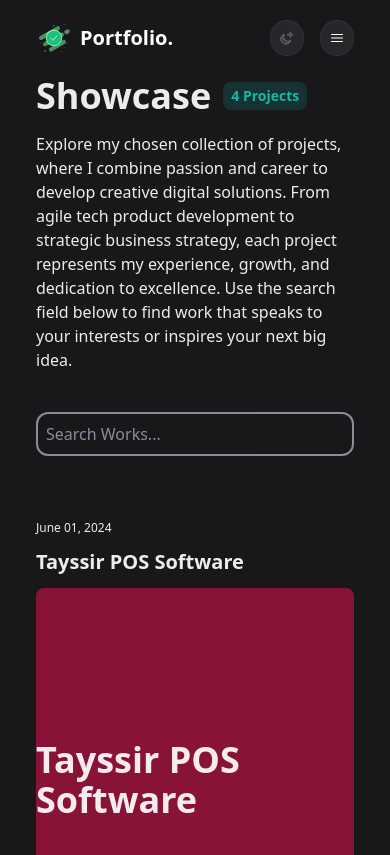
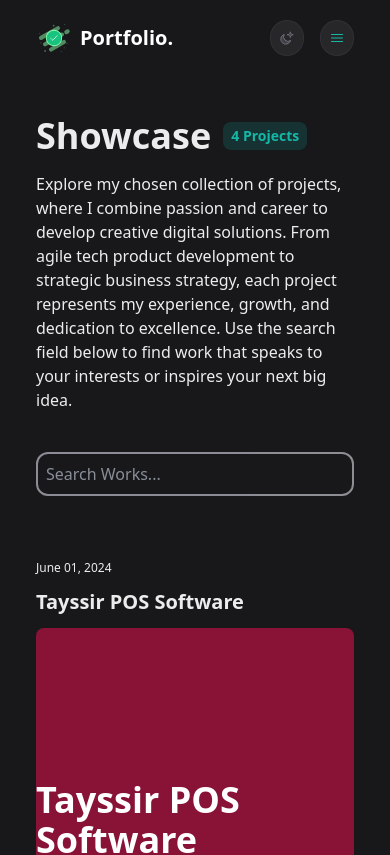
Before and after one commit to ZakariaBrahimi/Portfolio, a React (Vite) app in the folder frontend/: page /projects in a window 390 px wide. Shown: the top 855 px of the page. Built offline with nearby package versions, Linux system fonts and the light colour scheme; what tailwindcss-animated would draw is missing.

Commit message:
Upadting Light mode colors

```diff
--- a/frontend/src/App.jsx
+++ b/frontend/src/App.jsx
@@ -11,7 +11,7 @@ import { Routes, Route, Outlet } from "react-router-dom";
 function App() {
 
   return (
-    <div className="dark:bg-primary bg-[#F5F5F5] b-[#f0f0f0] b-[#f2f3f4] dark:text-white min-h-screen  ">
+    <div className="dark:bg-primary bg-[#FFFFFF] b-[#f0f0f0] b-[#f2f3f4] dark:text-white min-h-screen  ">
       <div className=" container w-full px-9 sm:w-11/12 md:w-10/12 lg:w-8/12 mx-auto">
           <Header />
           <Outlet/>
--- a/frontend/src/components/1-Header.jsx
+++ b/frontend/src/components/1-Header.jsx
@@ -86,7 +86,7 @@ const Header = () => {
       </nav>
       <Link
         to={"/"}
-        className=" sm:hidden text-white  flex items-center mr-8 gap-2 text-darkGree cursor-pointer text-xl font-extrabol font-black"
+        className=" sm:hidden dark:text-white  flex items-center mr-8 gap-2 text-darkGree cursor-pointer text-xl font-extrabol font-black"
       >
         <Lottie
           className="w-9 h-9   bg-green-30"
@@ -128,8 +128,8 @@ const Header = () => {
             fill="none"
             viewBox="0 0 24 24"
             strokeWidth={1.5}
-            stroke="white"
-            className="w-4 h-4"
+            stroke="#14b8a6"
+            className="w-4 h-4 text-red"
           >
             <path
               strokeLinecap="round"
--- a/frontend/src/components/3-Main.jsx
+++ b/frontend/src/components/3-Main.jsx
@@ -66,9 +66,9 @@ const Main = () => {
       {/* <div  className="" aria-label="Work experience" > */}
       <ol id="experience" className=" pt-12">
         {works.map((work) => (
-          <li key={work.role} className="mb-12">
-            <div className="group relative grid pb-1 transition-all sm:grid-cols-8 sm:gap-8 md:gap-4 lg:hover:!opacity-100 lg:group-hover/list:opacity-50">
-              <div className="absolute -inset-x-4 -inset-y-4 z-0 hidden rounded-md transition motion-reduce:transition-none lg:-inset-x-6 lg:block lg:group-hover:bg-slate-800/50 lg:group-hover:shadow-[inset_0_1px_0_0_rgba(148,163,184,0.1)] lg:group-hover:drop-shadow-lg"></div>
+          <li key={work.role} className="mb-12 ">
+            <div className="group  relative grid pb-1 transition-all sm:grid-cols-8 sm:gap-8 md:gap-4 lg:hover:!opacity-100 lg:group-hover/list:opacity-50">
+              <div className="absolute -inset-x-4 -inset-y-4 z-0 hidden rounded-md transition motion-reduce:transition-none lg:-inset-x-6 lg:block dark:lg:group-hover:bg-slate-800/50 lg:group-hover:bg-[#0000000a] lg:group-hover:shadow-[inset_0_1px_0_0_rgba(148,163,184,0.1)] lg:group-hover:drop-shadow-lg"></div>
               <header
                 className="z-10 mb-2 mt-1 text-xs font-semibold uppercase tracking-wide text-slate-500 sm:col-span-2"
                 aria-label={work.period}
@@ -76,10 +76,10 @@ const Main = () => {
                 {work?.period}
               </header>
               <div className="z-10 sm:col-span-6">
-                <h3 className="font-medium leading-snug text-slate-200">
+                <h3 className="font-medium leading-snug text-slate-20">
                   <div>
                     <a
-                      className="inline-flex items-baseline font-medium leading-tight text-slate-200 hover:text-teal-300 focus-visible:text-teal-300  group/link text-base"
+                      className="inline-flex items-baseline font-medium leading-tight dark:text-slate-200 hover:text-teal-300 focus-visible:text-teal-300  group/link text-base"
                       href={work.link}
                       target="_blank"
                       rel="noreferrer noopener"
@@ -117,7 +117,7 @@ const Main = () => {
                 >
                   {work?.tags?.map((tag, index) => (
                     <li key={index} className="mr-1.5 mt-2">
-                      <div className="flex items-center rounded-full bg-teal-400/10 px-3 py-1 text-xs font-medium leading-5 text-teal-300 ">
+                      <div className="flex items-center rounded-full dark:bg-teal-500/10 bg-[#14b8a629] text-[#14b8a6] px-3 py-1 text-xs font-medium leading-5 font-semibold dark:text-teal-300 ">
                         {tag}
                       </div>
                     </li>
--- a/frontend/src/components/4-Education.jsx
+++ b/frontend/src/components/4-Education.jsx
@@ -56,7 +56,7 @@ const Education = () => {
               masterAccordion ? "max-h-96" : "max-h-0"
             } mb-4 border-l-2 border-darkGreen overflow-hidden duration-500 transition-all`}
           >
-            <p className="p-3 pb-3 opacity-80 overflow-scroll font-medium">
+            <p className="p-3 pb-3 opacity-80 overflow-hidden font-medium">
               Throughout this dynamic program, I specialized in{" "}
               <span className=" text-darkGreen font-semibold underline">
                 agile methodologies
--- a/frontend/src/components/5-Projects.jsx
+++ b/frontend/src/components/5-Projects.jsx
@@ -56,7 +56,7 @@ const projects = [
 ];
 const Projects = () => {
   return (
-    <div className="animate-fade-up text-[#ffffffeb]">
+    <div className="animate-fade-up my-10 dark:text-[#ffffffeb]">
       <header className="flex flex-col gap-4 ">
         <div className="flex gap-3 items-center">
           <h1 className=" text-4xl font-black">Showcase </h1>
@@ -82,7 +82,7 @@ const Projects = () => {
             <div className=" ">
               <div
                 style={{ backgroundColor: project.bgColor }}
-                className={` w-full h-96 h- rounded-lg font-black text-4xl flex items-center justify-center`}
+                className={` w-full h-96 text-white h- rounded-lg font-black text-4xl flex items-center justify-center`}
               >
                 {" "}
                 {project.name}
@@ -106,27 +106,9 @@ const Projects = () => {
               {/* <Link className="flex gap-3 items-center font-bold text-sm bg-[#ffffff14] hover:bg-[#ffffff29] transition-all duration-500 w-fit py-2 px-3 rounded-md" to={`/project/${project.name.replace(/\s+/g, '')}`} state={{projectData: project}}> */}
               <Link
                 to={project.githubLink}
-                className="flex gap-3 items-center font-bold text-sm bg-[#ffffff14] hover:bg-[#ffffff29] transition-all duration-500 w-fit py-2 px-3 rounded-md"
+                className="flex gap-3 items-center font-bold text-sm dark:bg-[#ffffff14] dark:hover:bg-[#ffffff29] bg-[#EDF2F7] hover:bg-[#E2E8F0] transition-all duration-500 w-fit py-2 px-3 rounded-md"
               >
                 Continue Reading on GitHub
-                {/* <svg
-                stroke="currentColor"
-                fill="none"
-                strokeWidth="2"
-                viewBox="0 0 24 24"
-                aria-hidden="true"
-                focusable="false"
-                className=" w-4 h-4"
-                height="1em"
-                width="1em"
-                xmlns="http://www.w3.org/2000/svg"
-              >
-                <path
-                  strokeLinecap="round"
-                  strokeLinejoin="round"
-                  d="M12 6.253v13m0-13C10.832 5.477 9.246 5 7.5 5S4.168 5.477 3 6.253v13C4.168 18.477 5.754 18 7.5 18s3.332.477 4.5 1.253m0-13C13.168 5.477 14.754 5 16.5 5c1.747 0 3.332.477 4.5 1.253v13C19.832 18.477 18.247 18 16.5 18c-1.746 0-3.332.477-4.5 1.253"
-                ></path>
-              </svg> */}
                 <svg
                   xmlns="http://www.w3.org/2000/svg"
                   width="24"
@@ -146,7 +128,7 @@ const Projects = () => {
               {project.livePreview &&
               <Link
                 to={project.livePreview}
-                className="flex gap-2 items-center font-bold text-sm bg-[#ffffff14] hover:bg-[#ffffff29] transition-all duration-500 w-fit py-2 px-3 rounded-md"
+                className="flex gap-2 items-center font-bold text-sm dark:bg-[#ffffff14] dark:hover:bg-[#ffffff29] bg-[#EDF2F7] hover:bg-[#E2E8F0] transition-all duration-500 w-fit py-2 px-3 rounded-md"
               >
                 Live Demo
                 {/* <svg
```
